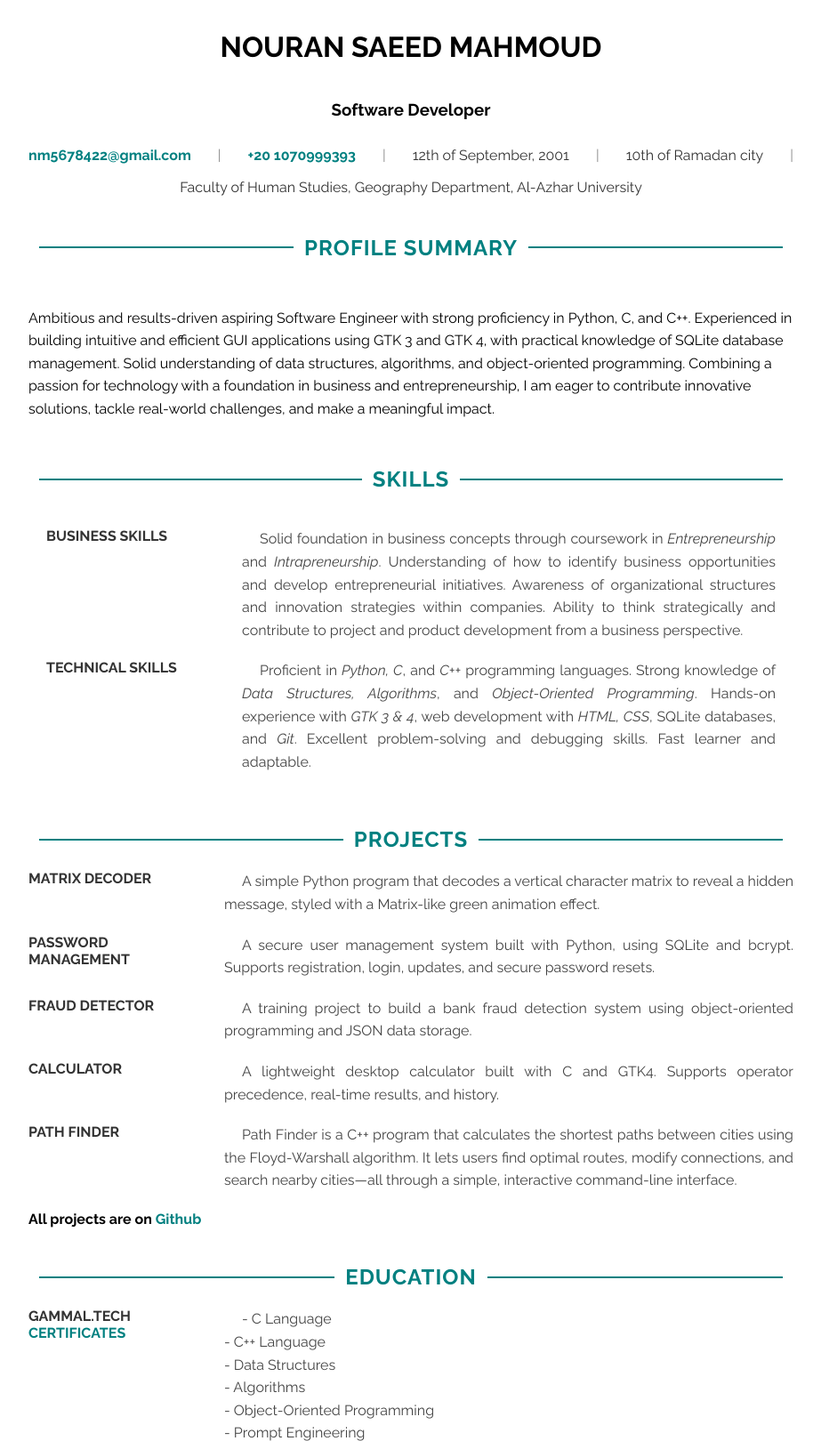
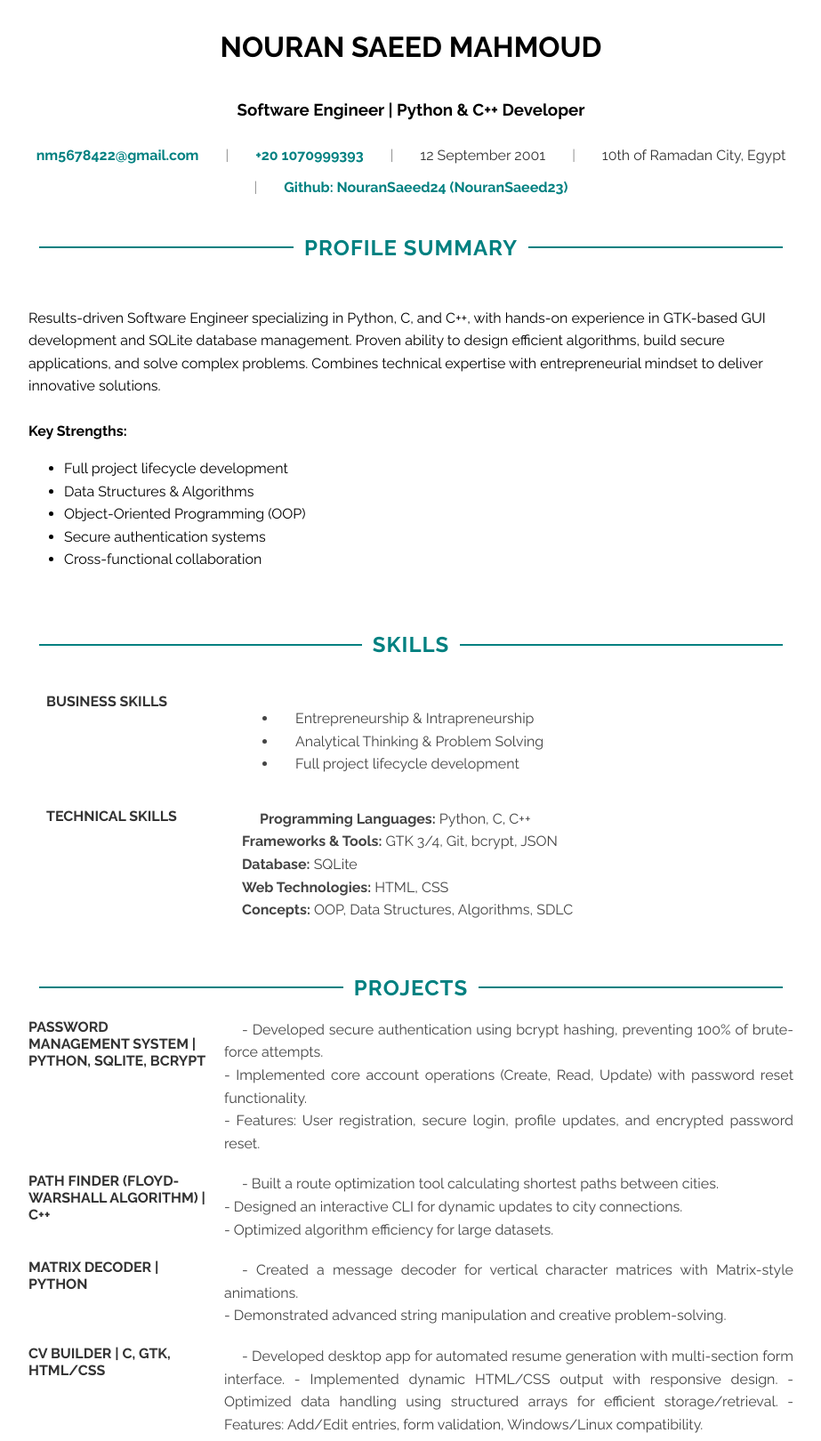
Before and after one commit to NouranSaeed24/C.V, a plain HTML site: page index.html in a window 1280 px wide. Shown: the part 5-1625 px from the top of the page at 89% size, without its empty margins (178-1101 px from the left). Drawn offline with Linux system fonts and the light colour scheme.

Commit message:
Update index.html

```diff
--- a/index.html
+++ b/index.html
@@ -4,10 +4,10 @@
     <meta charset="utf-8" />
     <meta name="viewport" content="width=device-width, initial-scale=1.0" />
     <meta name="keywords" content="cv, c.v, CV, C.V, Software Developer, Web Developer, Software Engineer, Code" />
-    <meta name="description" content="Nouran's cv, NOURAN CV, nouran cv, Software Developer, Web Developer, Software Engineer, Code, GAMMAL.TECH, Internship, Intern, fresh graduate, recent grad, zero experience, applications, apps" />
+    <meta name="description" content="Nouran's cv, NOURAN CV, nouran cv, Software Developer, Web Developer, Software Engineer, Code, GAMMAL.TECH, Internship, Intern, fresh graduate, recent grad, Experienced, applications, apps, Desktop Applications Developer" />
     <meta name="author" content="Nouran, NOURAN, nouran, Nouran Saeed, NOURAN SAEED" />
     <meta name="google-site-verification" content="RuU51dLh286gJhNdyfjifO4xf_QvQEmGZBI39Fd9jfY" />
-    <title>NOURAN SAEED'S C.V</title>
+    <title>NOURAN SAEED MAHMOUD</title>
     <link rel="stylesheet" href="style.css" />
 </head>
 <body>
@@ -15,37 +15,39 @@
         <div class="total">
             <div class="header">
                 <h1>NOURAN SAEED MAHMOUD</h1>
-          <h3>Software Developer</h3>
+                <h3>Software Engineer | Python & C++ Developer</h3>
             </div>
             <div class="details">
-          <span class="info"><a
-              title="Get in touch"
-              target="_blank"
-              href="mailto:nm5678422@gmail.com"
-              >nm5678422@gmail.com</a>
+                <span class="info"><a title="Get in touch" target="_blank" href="mailto:nm5678422@gmail.com">nm5678422@gmail.com</a></span>
+                <span class="separator">|</span>
+                <span class="info"><a title="Call NOURAN SAEED MAHMOUD" href="tel:+201070999393">+20 1070999393</a></span>
+                <span class="separator">|</span>
+                <span class="info">12 September 2001</span>
+                <span class="separator">|</span>
+                <span class="info">10th of Ramadan City, Egypt</span>
+                <span class="separator">|</span>
+                <span class="info">
+                    <a href="https://github.com/NouranSaeed24">
+                    Github: NouranSaeed24 (NouranSaeed23)</a>
                 </span>
-          <span class="separator">|</span>
-          <span class="info"><a
-              title="Call Nouran"
-              href="tel:+201070999393"
-              >+20 1070999393</a>
-          </span>
-          <span class="separator">|</span>
-          <span class="info">12th of September, 2001</span>
-          <span class="separator">|</span>
-          <span class="info">10th of Ramadan city</span>
-          <span class="separator">|</span>
-          <span class="info">Faculty of Human Studies, Geography Department, Al-Azhar University</span>
             </div>
         </div>
-
         <div class="main">
             <!-- PROFILE SUMMARY -->
             <div class="section">
                 <div class="section-title"><span>PROFILE SUMMARY</span></div>
                 <p>
                     <div class="profile-summary-lines">
-                Ambitious and results-driven aspiring Software Engineer with strong proficiency in Python, C, and C++. Experienced in building intuitive and efficient GUI applications using GTK 3 and GTK 4, with practical knowledge of SQLite database management. Solid understanding of data structures, algorithms, and object-oriented programming. Combining a passion for technology with a foundation in business and entrepreneurship, I am eager to contribute innovative solutions, tackle real-world challenges, and make a meaningful impact.
+                        Results-driven Software Engineer specializing in Python, C, and C++, with hands-on experience in GTK-based GUI development and SQLite database management. Proven ability to design efficient algorithms, build secure applications, and solve complex problems. Combines technical expertise with entrepreneurial mindset to deliver innovative solutions.
+                        <br><br>
+                        <strong>Key Strengths:</strong>
+                        <ul>
+                            <li>Full project lifecycle development</li>
+                            <li>Data Structures & Algorithms</li>
+                            <li>Object-Oriented Programming (OOP)</li>
+                            <li>Secure authentication systems</li>
+                            <li>Cross-functional collaboration</li>
+                        </ul>
                     </div>
                 </p>
             </div>
@@ -53,30 +55,25 @@
             <!-- SKILLS -->
             <div class="section">
                 <div class="section-title"><span>SKILLS</span></div>
-
                 <div class="skills">
                     <div class="skill-block">
                         <div class="skill-title">BUSINESS SKILLS</div>
                         <div class="skill-description">
-                Solid foundation in business concepts through coursework in
-                <em>Entrepreneurship</em> and <em>Intrapreneurship</em>.
-                Understanding of how to identify business opportunities and
-                develop entrepreneurial initiatives. Awareness of organizational
-                structures and innovation strategies within companies. Ability
-                to think strategically and contribute to project and product
-                development from a business perspective.
+                            <ul>
+                                <li>Entrepreneurship & Intrapreneurship</li>
+                                <li>Analytical Thinking & Problem Solving</li>
+                                <li>Full project lifecycle development</li>
+                            </ul>
                         </div>
                     </div>
-
                     <div class="skill-block">
                         <div class="skill-title">TECHNICAL SKILLS</div>
                         <div class="skill-description">
-                Proficient in <em>Python, C</em>, and <em>C++</em> programming
-                languages. Strong knowledge of <em>Data Structures, Algorithms</em>, and
-                <em>Object-Oriented Programming</em>. Hands-on experience with
-                <em>GTK 3 & 4</em>, web development with <em>HTML, CSS</em>, SQLite
-                databases, and <em>Git</em>. Excellent problem-solving and
-                debugging skills. Fast learner and adaptable.
+                            <strong>Programming Languages:</strong> Python, C, C++<br>
+                            <strong>Frameworks & Tools:</strong> GTK 3/4, Git, bcrypt, JSON<br>
+                            <strong>Database:</strong> SQLite<br>
+                            <strong>Web Technologies:</strong> HTML, CSS<br>
+                            <strong>Concepts:</strong> OOP, Data Structures, Algorithms, SDLC
                         </div>
                     </div>
                 </div>
@@ -85,80 +82,92 @@
             <!-- PROJECTS -->
             <div class="section">
                 <div class="section-title"><span>PROJECTS</span></div>
-
                 <div class="projects">
                     <div class="skill-block">
-              <div class="skill-title">Matrix Decoder</div>
+                        <div class="skill-title">Password Management System | Python, SQLite, bcrypt</div>
                         <div class="skill-description">
-                A simple Python program that decodes a vertical character matrix
-                to reveal a hidden message, styled with a Matrix-like green
-                animation effect.
+                            - Developed secure authentication using bcrypt hashing, preventing 100% of brute-force attempts.<br>
+                            - Implemented core account operations (Create, Read, Update) with password reset functionality.<br>
+                            - Features: User registration, secure login, profile updates, and encrypted password reset.
+                        </div>
+                    </div>
+                    <div class="skill-block">
+                        <div class="skill-title">Path Finder (Floyd-Warshall Algorithm) | C++</div>
+                        <div class="skill-description">
+                            - Built a route optimization tool calculating shortest paths between cities.<br>
+                            - Designed an interactive CLI for dynamic updates to city connections.<br>
+                            - Optimized algorithm efficiency for large datasets.
                         </div>
                     </div>
 
                     <div class="skill-block">
-              <div class="skill-title">Password Management</div>
+                        <div class="skill-title">Matrix Decoder | Python</div>
                         <div class="skill-description">
-                A secure user management system built with Python, using SQLite
-                and bcrypt. Supports registration, login, updates, and secure
-                password resets.
-              </div>
-            </div>
-
-            <div class="skill-block">
-              <div class="skill-title">Fraud Detector</div>
-              <div class="skill-description">
-                A training project to build a bank fraud detection system using
-                object-oriented programming and JSON data storage.
-              </div>
-            </div>
-
-            <div class="skill-block">
-              <div class="skill-title">Calculator</div>
-              <div class="skill-description">
-                A lightweight desktop calculator built with C and GTK4. Supports
-                operator precedence, real-time results, and history.
+                            - Created a message decoder for vertical character matrices with Matrix-style animations.<br>
+                            - Demonstrated advanced string manipulation and creative problem-solving.
                         </div>
                     </div>
                    <div class="skill-block">
-              <div class="skill-title">Path Finder</div>
+                        <div class="skill-title">CV Builder | C, GTK, HTML/CSS</div>
                         <div class="skill-description">
-                Path Finder is a C++ program that calculates the shortest paths between cities using the Floyd-Warshall algorithm. It lets users find optimal routes, modify connections, and search nearby cities—all through a simple, interactive command-line interface.
+                           -	Developed desktop app for automated resume generation with multi-section form interface.
+                           -	Implemented dynamic HTML/CSS output with responsive design.
+                           -	Optimized data handling using structured arrays for efficient storage/retrieval.
+                           -	Features: Add/Edit entries, form validation, Windows/Linux compatibility.
                         </div>
                     </div>
-            <h4>All projects are on <a
-              title="Go to github"
-              target="_blank"
-              href="https://github.com/NouranSaeed24?tab=repositories"
-              >Github</a>
+                    <div class="skill-block">
+                        <div class="skill-title">Bank Fraud Detection System | Python, SQLite</div>
+                        <div class="skill-description">
+                            - Developed a banking fraud detection system with real-time transaction analysis<br>
+                            - Used customer profiling and transaction patterns to identify suspicious activity.<br>
+                            - Integrated SQLite for data storage, designed for future GUI integration.
+                        </div>
+                    </div>
+                    <div class="skill-block">
+                        <div class="skill-title">GTK Calculator | C, GTK 4</div>
+                        <div class="skill-description">
+                            - Built a user-friendly calculator with multi-step expression evaluation and correct operator precedence.<br>
+                            - Supported advanced features like backspace, parentheses, and error handling.
+                        </div>
+                    </div>
                 </div>
             </div>
 
             <!-- EDUCATION -->
             <div class="section">
                 <div class="section-title"><span>EDUCATION</span></div>
-
                 <div class="education">
                     <div class="skill-block">
-              <div class="skill-title">GAMMAL.TECH
+                        <div class="skill-title">
                             <a
                               target="_blank"
                               href="https://verify.gammal.tech/@nouran"
-                  >Certificates</a>
+                            >Certificates from Gammal Tech</a>
+                        </div>
                         </div>
                         <div class="skill-description">
-                - C Language<br />
-                - C++ Language<br />
-                - Data Structures<br />
-                - Algorithms<br />
-                - Object-Oriented Programming<br />
-                - Prompt Engineering<br />
-                - Entrepreneurship<br />
-                - Python<br />
-                - Intrapreneurship<br />
-                - GTK<br />
-                - HTML
+                            - C Programming, Data Structures, Algorithms, OOP<br>
+                            - Python, C++, GTK, HTML<br>
+                            - Entrepreneurship, Intrapreneurship, Prompt Engineering
                         </div>
+                    </div>
+                    <div class="skill-block">
+                        <div class="skill-title">AI-Azhar University</div>
+                        <div class="skill-description">
+                            Faculty of Human Studies, Geography Department
+                        </div>
+                    </div>
+                </div>
+            </div>
+
+            <!-- LANGUAGES -->
+            <div class="section">
+                <div class="section-title"><span>LANGUAGES</span></div>
+                <div class="skill-block">
+                    <div class="skill-description">
+                        Arabic Native <br >
+                        Fluent in English
                     </div>
                 </div>
             </div>
```
Lines whose indentation alone changed are shown as unchanged.
